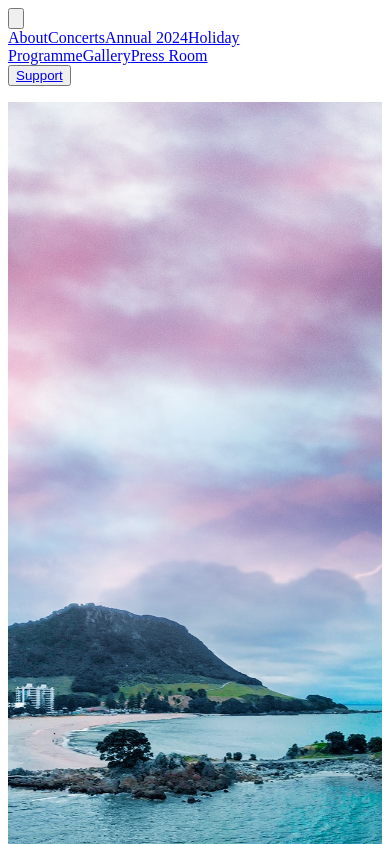
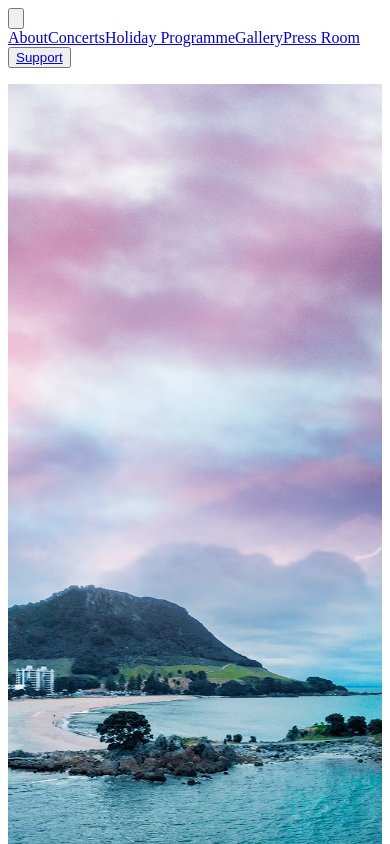
Before and after one commit to Alejandro-Larumbe/rimufest, a Next.js app: page / in a window 390 px wide. Shown: the top 844 px of the page. Built offline with nearby package versions, Linux system fonts and the light colour scheme.

Commit message:
Update info

```diff
--- a/components/Appbar.js
+++ b/components/Appbar.js
@@ -8,7 +8,7 @@
 const tabs = [
   { path: "/about", name: "about" },
   { path: "/concerts", name: "concerts" },
-  { path: "/annual-nz-2024", name: "nz2024" },
+  { path: "/annual-nz-2025", name: "nz2025" },
   { path: "/holiday-programme", name: "holidayProgramme" },
   { path: "/gallery", name: "gallery" },
   { path: "/press-room", name: "pressRoom" },
@@ -22,7 +22,7 @@
   return (
     <>
       <div>
-        <nav className="w-full fixed z-50 dark:bg-black bg-white bg-opacity-50">
+        <nav className="w-full fixed z-50  bg-white dark:bg-black  bg-opacity-50">
           <div className="container px-6 py-6 mx-auto">
             <div className="lg:flex lg:items-center lg:justify-between">
               <div className="flex items-center justify-between">
--- a/components/Splash.js
+++ b/components/Splash.js
@@ -1,6 +1,5 @@
 import Image from "next/image";
 import SEO from "../components/SEO";
-import Button from "./primitives/button";
 
 export default function Splash() {
   return (
@@ -9,42 +8,28 @@
         title="Rimufest Chamber Music Festival | Home"
         description="RimuFest Chamber Music Festival, founded by Amelia Taylor and Alejandro Larumbe, offers two programmes a year in Tauranga - a 4-day holiday programme and a 6-day summer programme for beginner to advanced string players between the ages of 7-18. Both these programmes provide music collaboration opportunities. Students can develop effective communication, teamwork, goal-setting and organisational skills, all transferable life skills."
       />
-      <div className="flex flex-col lg:flex-row items-center">
+      <div className="flex flex-col lg:flex-row items-center relative">
         <div style={{ width: "100%", height: "100vh", position: "relative" }}>
           <Image
             src="/splash.jpeg"
             alt="Hero Image"
             layout="fill"
-            objectFit="cover" // Optional: Specifies how the image should be fitted within its container
+            objectFit="cover"
           />
-          <div className="absolute flex flex-col items-end gap-4 right-8 md:right-28 lg:right-24 text-right top-48 lg:top-56">
-            <p className="text-4xl lg:text-6xl">Annual Festival NZ 2024</p>
-            <p className="text-3xl lg:text-4xl">Jan - 4th - 9th</p>
-            <a
-              className="uppercase text-xl text-pink hover:font-extrabold	 transition-colors duration-150 hover:underline decoration-8 underline-offset-4"
-              target="_blank"
-              href="https://docs.google.com/forms/d/1knrJ838H9bIyp7q8t95kWpab0JF64vYfguKeGXOta5I/edit?pli=1"
-            >
-              Apply now
-            </a>
-            {/* </Button> */}
+          <div className="absolute inset-0 flex flex-col items-end gap-4 right-8 md:right-28 lg:right-24 text-right top-48 lg:top-56">
+            <div className="bg-black bg-opacity-50 p-4 rounded-lg">
+              <p className="text-white text-4xl lg:text-6xl">
+                Annual Festival NZ 2025
+              </p>
+              <p className="text-white text-3xl lg:text-4xl">
+                Jan - 9th - 14th
+              </p>
+              <p className="text-white text-2xl lg:text-3xl">
+                Applications Open Oct 1st
+              </p>
+            </div>
           </div>
         </div>
-        {/* <div className="h-96 md:w-full self-center pt-24 pb-16 ">
-          <div className="flex items-center">
-            <p className="text-4xl mr-2">Rimufest is</p>
-          </div>
-          <div className="flex items-center">
-            <p className="text-xl mr-2">a chamber music festival</p>
-          </div>
-          <div className="flex items-center">
-            <p className="text-3xl">& academy</p>
-          </div>
-          <div className="flex items-center">
-            <p className="text-4xl text-pink">we inspire</p>
-          </div>
-          <p className="text-2xl">the youth</p>
-        </div> */}
       </div>
       <p className="max-w-xl mx-auto my-72 self-center text-center text-xl">
         RimuFest envisions an inclusive and innovative chamber music festival,
```
